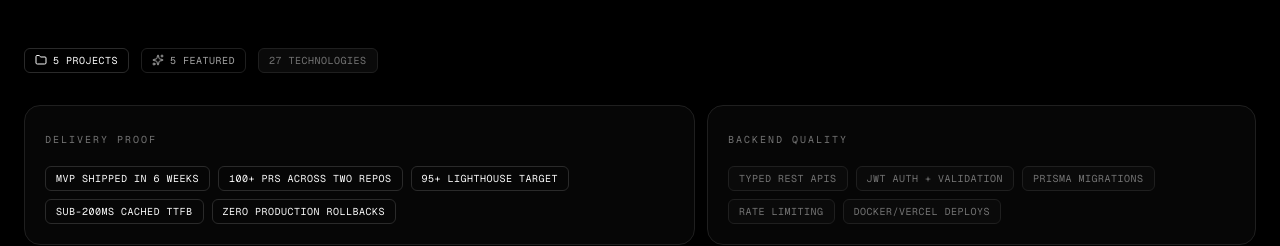
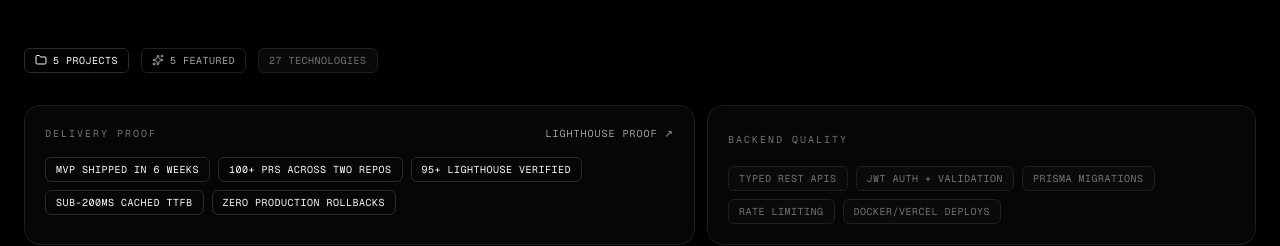
Before and after one commit to Emtiaz-ahmed-13/emtiaz-client, a Next.js app: page / in a window 1280 px wide. Shown: the part 2160-2406 px from the top of the page. Built offline with nearby package versions, Linux system fonts and the light colour scheme; no server answers.

Commit message:
Add Lighthouse proof to project delivery signals.
Link the verified performance screenshot from the Selected Work proof area.

Co-authored-by: Cursor <cursoragent@cursor.com>

```diff
--- a/src/components/projects.tsx
+++ b/src/components/projects.tsx
@@ -15,10 +15,13 @@ const HOME_LIMIT = 3;
 const DELIVERY_SIGNALS = [
   "MVP shipped in 6 weeks",
   "100+ PRs across two repos",
-  "95+ Lighthouse target",
+  "95+ Lighthouse verified",
   "sub-200ms cached TTFB",
   "zero production rollbacks",
 ];
+
+const PERFORMANCE_PROOF_URL =
+  "https://i.ibb.co/Qjc3Jp12/Screenshot-2026-05-29-at-3-11-17-PM.png";
 
 const BACKEND_PROOF = [
   "Typed REST APIs",
@@ -88,7 +91,17 @@ export function Projects({ projects }: { projects: Project[] }) {
         className="mb-8 grid gap-3 lg:grid-cols-[1.1fr_0.9fr]"
       >
         <div className="rounded-2xl border border-border bg-card/60 p-5">
-          <SectionLabel>Delivery proof</SectionLabel>
+          <div className="flex flex-wrap items-center justify-between gap-3">
+            <SectionLabel>Delivery proof</SectionLabel>
+            <a
+              href={PERFORMANCE_PROOF_URL}
+              target="_blank"
+              rel="noopener noreferrer"
+              className="font-mono text-[10px] uppercase tracking-widest text-muted-strong transition hover:text-foreground"
+            >
+              Lighthouse proof ↗
+            </a>
+          </div>
           <div className="mt-4 flex flex-wrap gap-2">
             {DELIVERY_SIGNALS.map((signal) => (
               <Badge key={signal} variant="outline">
```
